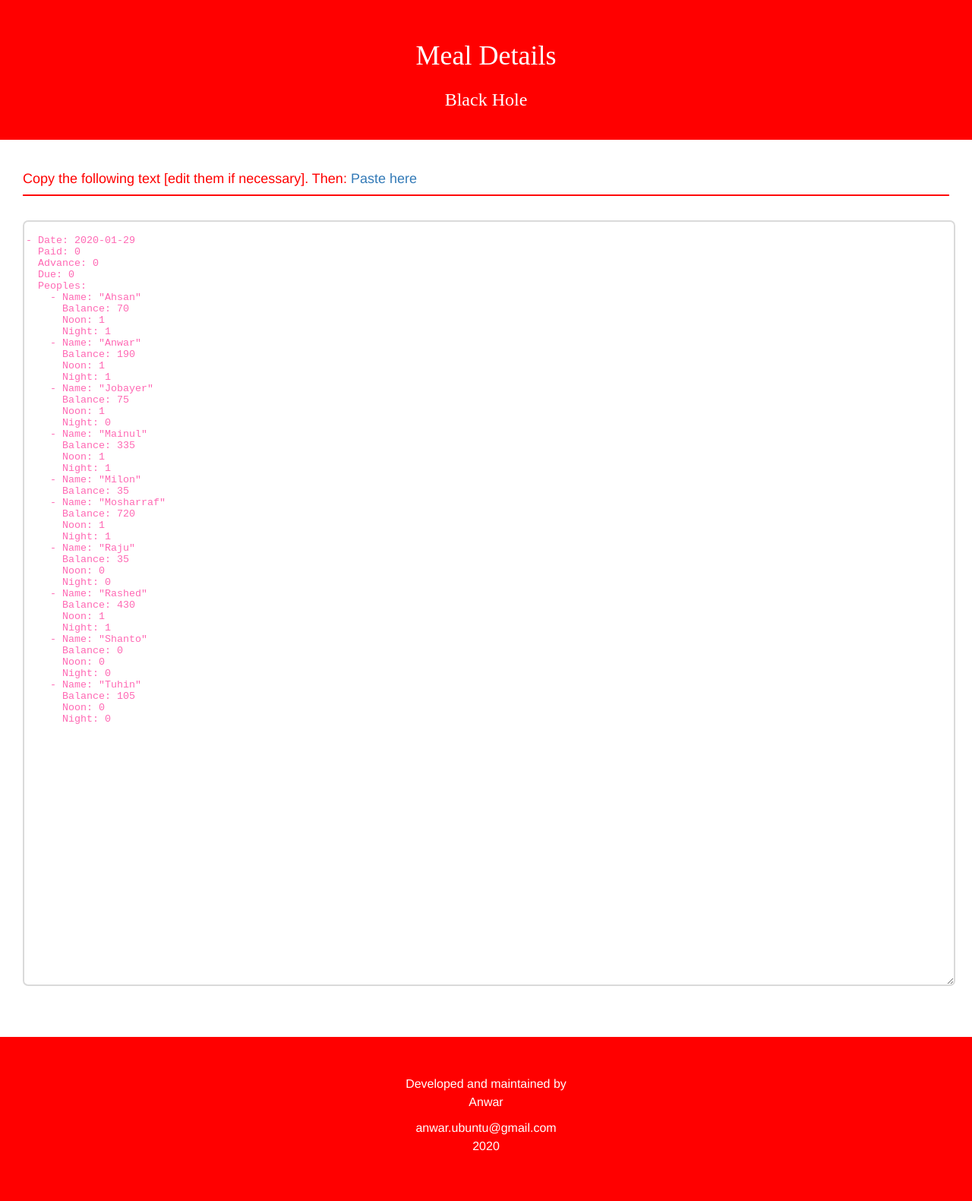
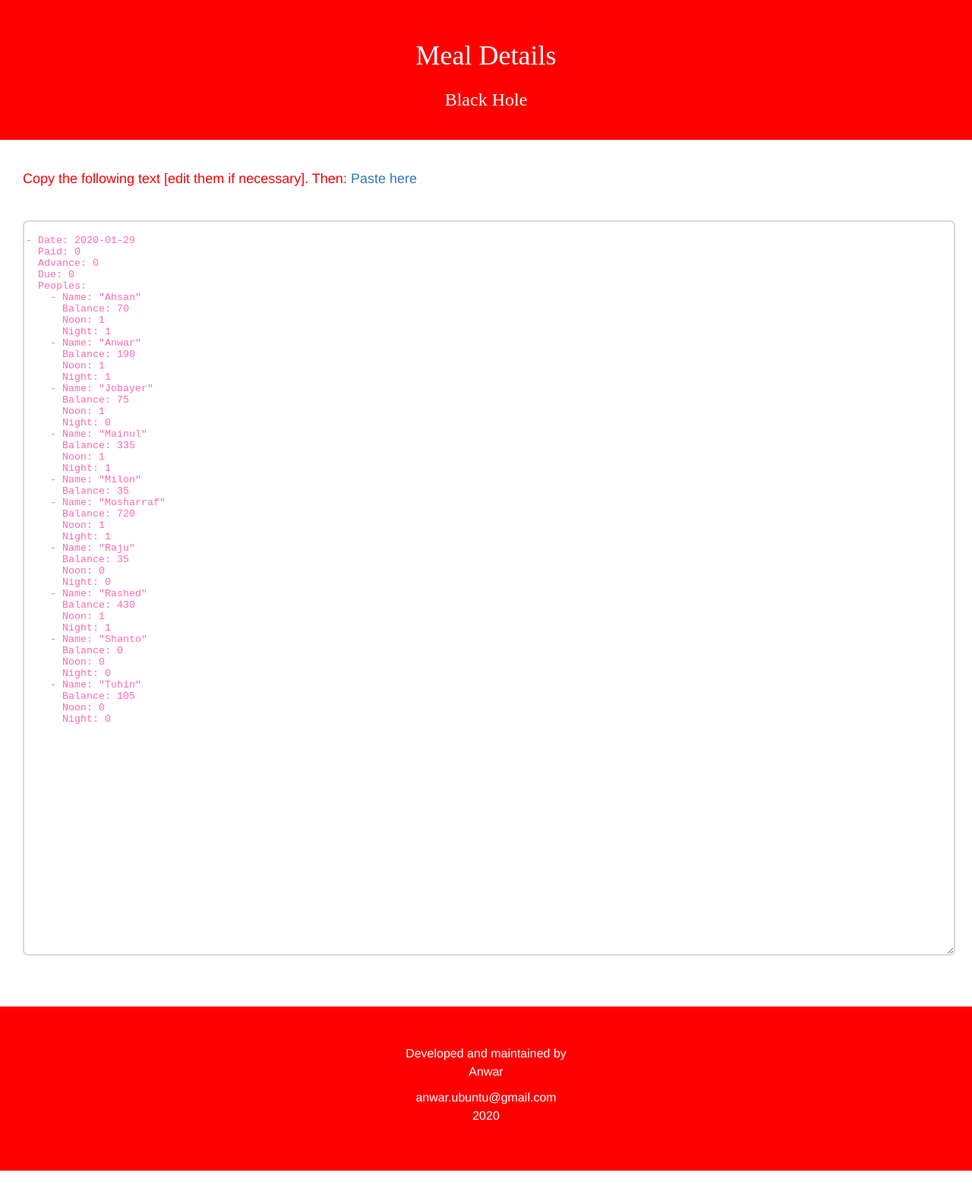
Before and after one commit to coderanwar/meals, a Jekyll site: the page built from update.html, in a window 1280 px wide. Shown: the whole page at 76% size. Built offline with Jekyll 4.4.1, drawn with Linux system fonts in a browser that asks for light colours; after the commit the page ends 1541 px from its top, so only the background shows below that.

Commit message:
Update update.html

```diff
--- a/update.html
+++ b/update.html
@@ -13,12 +13,12 @@ color: "white"
     Paste here
   </a>
 </h4>
-<hr>
+<hr style="visibility:hidden;">
 <br>
 <!--<button class="copy-btn" onclick='copyToClipboard(this, "mealData")'>
   Copy
 </button>-->
-<textarea class="glowing-border" name="" id="mealData" style="width:100%;height:1000px;color:hotpink;">
+<textarea class="glowing-border" name="" id="mealData" style="width:100%;height:960px;color:hotpink;">
 
 - Date: {{ site.time | date: "%Y-%m-%d" }}
 </textarea>
```
